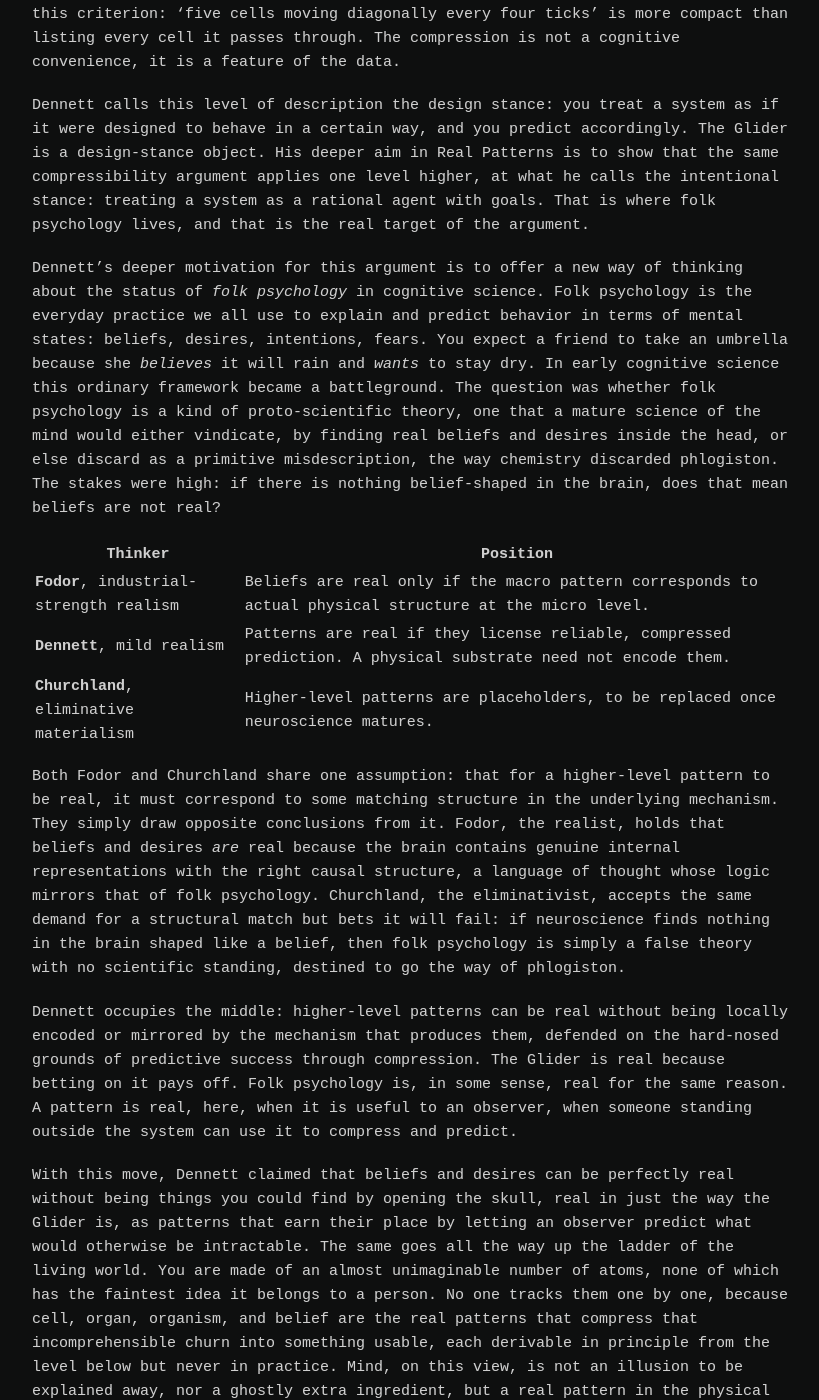
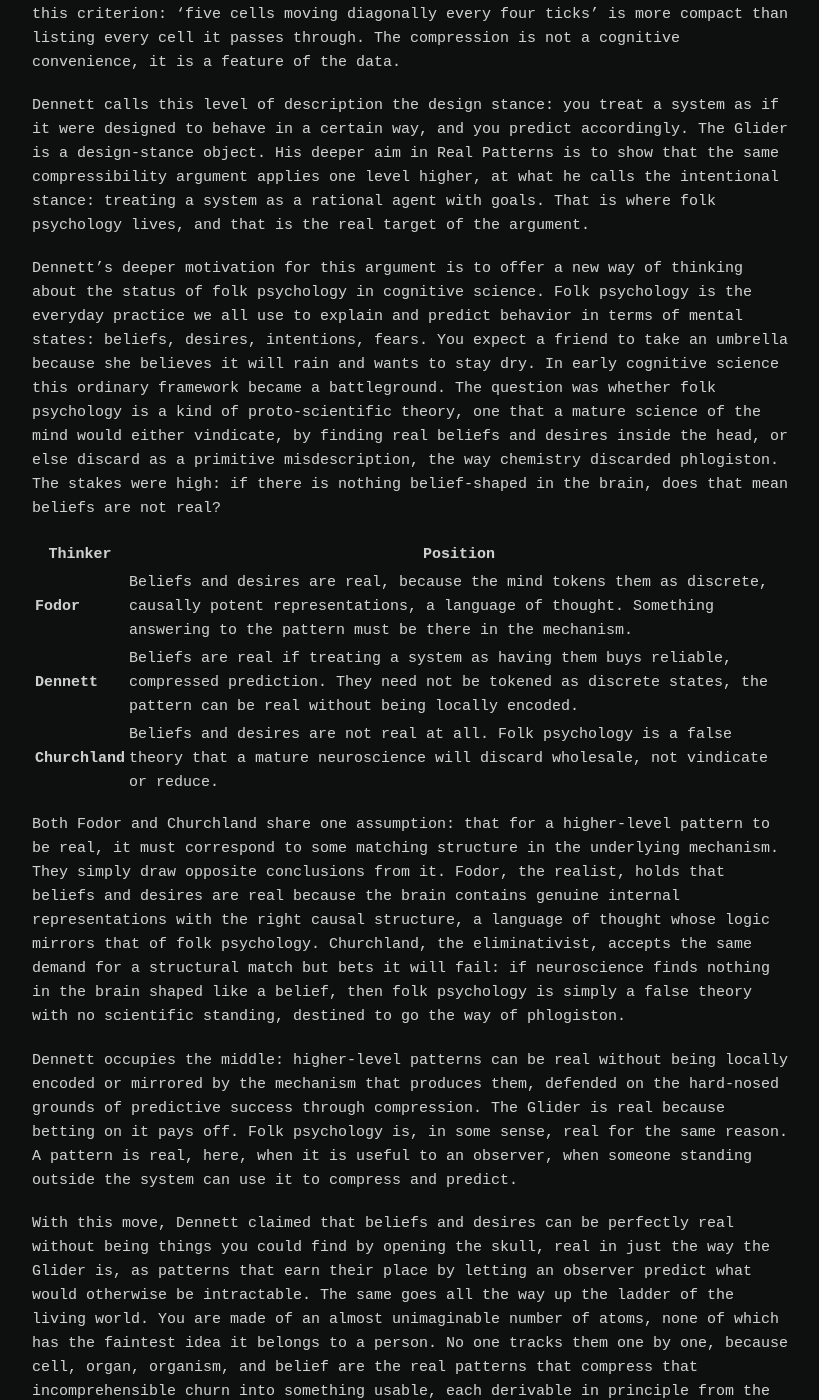
Before and after one commit to ieddeveci/ieddeveci.github.io, a Jekyll site: the page built from _posts/2026-06-09-cellular-consciousness.md, in a window 1280 px wide and 1400 px high, scrolled down 7007 px. Shown: the whole window, without its empty margins (228-1047 px from the left). Built offline with Jekyll 4.4.1, drawn with Linux system fonts in a browser that asks for light colours; some of the changed text lies outside the part shown.

Commit message:
Refine text for clarity and remove redundancy

```diff
--- a/_posts/2026-06-09-cellular-consciousness.md
+++ b/_posts/2026-06-09-cellular-consciousness.md
@@ -17,7 +17,7 @@ This question assumes some kind of emergence, and I want to approach it from a c
 
 ## Why Emergence Is a Difficult Word
 
-The word emergence is one of the most contested in all of science and philosophy. Skeptics have called it a placeholder for ignorance, a way of saying *something happens here that we don't yet understand* while making it sound profound. Others argue it is not a single concept at all, but a family of loosely related phenomena that resist unified treatment. Emergence, in this sense, can operate like a god of the gaps, a name we reach for whenever the reductionist assumption, that the way to understand something complex is to take it apart, runs out of road.
+The word emergence is one of the most contested in all of science and philosophy. Skeptics have called it a placeholder for ignorance, a way of saying something happens here that we don't yet understand while making it sound profound. Others argue it is not a single concept at all, but a family of loosely related phenomena that resist unified treatment. Emergence, in this sense, can operate like a god of the gaps, a name we reach for whenever the reductionist assumption, that the way to understand something complex is to take it apart, runs out of road.
 
 These criticisms are not trivial. Those who study the concept tend to distinguish a stronger reading, in which higher-level properties are completely irreducible to lower-level ones, from a weaker one, in which higher-level behavior is in principle derivable from the lower-level rules but only through computation too expensive to be tractable. Neither reading has settled the debate. The strong version is widely contested; the weak version is sometimes accused of being so permissive it says nothing interesting. A reasonable strand of opinion holds that the word should be abandoned entirely until we have sharper tools for saying what we mean.
 
@@ -131,15 +131,15 @@ He grounded this in information theory. Drawing on Gregory Chaitin's definition
 
 Dennett calls this level of description the design stance: you treat a system as if it were designed to behave in a certain way, and you predict accordingly. The Glider is a design-stance object. His deeper aim in Real Patterns is to show that the same compressibility argument applies one level higher, at what he calls the intentional stance: treating a system as a rational agent with goals. That is where folk psychology lives, and that is the real target of the argument.
 
-Dennett's deeper motivation for this argument is to offer a new way of thinking about the status of *folk psychology* in cognitive science. Folk psychology is the everyday practice we all use to explain and predict behavior in terms of mental states: beliefs, desires, intentions, fears. You expect a friend to take an umbrella because she *believes* it will rain and *wants* to stay dry. In early cognitive science this ordinary framework became a battleground. The question was whether folk psychology is a kind of proto-scientific theory, one that a mature science of the mind would either vindicate, by finding real beliefs and desires inside the head, or else discard as a primitive misdescription, the way chemistry discarded phlogiston. The stakes were high: if there is nothing belief-shaped in the brain, does that mean beliefs are not real?
+Dennett's deeper motivation for this argument is to offer a new way of thinking about the status of folk psychology in cognitive science. Folk psychology is the everyday practice we all use to explain and predict behavior in terms of mental states: beliefs, desires, intentions, fears. You expect a friend to take an umbrella because she believes it will rain and wants to stay dry. In early cognitive science this ordinary framework became a battleground. The question was whether folk psychology is a kind of proto-scientific theory, one that a mature science of the mind would either vindicate, by finding real beliefs and desires inside the head, or else discard as a primitive misdescription, the way chemistry discarded phlogiston. The stakes were high: if there is nothing belief-shaped in the brain, does that mean beliefs are not real?
 
 | Thinker | Position |
 |---------|----------|
-| **Fodor**, industrial-strength realism | Beliefs are real only if the macro pattern corresponds to actual physical structure at the micro level. |
-| **Dennett**, mild realism | Patterns are real if they license reliable, compressed prediction. A physical substrate need not encode them. |
-| **Churchland**, eliminative materialism | Higher-level patterns are placeholders, to be replaced once neuroscience matures. |
+| **Fodor** | Beliefs and desires are real, because the mind tokens them as discrete, causally potent representations, a language of thought. Something answering to the pattern must be there in the mechanism. |
+| **Dennett** | Beliefs are real if treating a system as having them buys reliable, compressed prediction. They need not be tokened as discrete states, the pattern can be real without being locally encoded. |
+| **Churchland** | Beliefs and desires are not real at all. Folk psychology is a false theory that a mature neuroscience will discard wholesale, not vindicate or reduce. |
 
-Both Fodor and Churchland share one assumption: that for a higher-level pattern to be real, it must correspond to some matching structure in the underlying mechanism. They simply draw opposite conclusions from it. Fodor, the realist, holds that beliefs and desires *are* real because the brain contains genuine internal representations with the right causal structure, a language of thought whose logic mirrors that of folk psychology. Churchland, the eliminativist, accepts the same demand for a structural match but bets it will fail: if neuroscience finds nothing in the brain shaped like a belief, then folk psychology is simply a false theory with no scientific standing, destined to go the way of phlogiston.
+Both Fodor and Churchland share one assumption: that for a higher-level pattern to be real, it must correspond to some matching structure in the underlying mechanism. They simply draw opposite conclusions from it. Fodor, the realist, holds that beliefs and desires are real because the brain contains genuine internal representations with the right causal structure, a language of thought whose logic mirrors that of folk psychology. Churchland, the eliminativist, accepts the same demand for a structural match but bets it will fail: if neuroscience finds nothing in the brain shaped like a belief, then folk psychology is simply a false theory with no scientific standing, destined to go the way of phlogiston.
 
 Dennett occupies the middle: higher-level patterns can be real without being locally encoded or mirrored by the mechanism that produces them, defended on the hard-nosed grounds of predictive success through compression. The Glider is real because betting on it pays off. Folk psychology is, in some sense, real for the same reason. A pattern is real, here, when it is useful to an observer, when someone standing outside the system can use it to compress and predict.
 
@@ -161,9 +161,9 @@ But notice the shape of that criterion, because the rest of the essay turns on i
 
 ## Autopoiesis: The View From Inside
 
-For all its power, Dennett's criterion has a blind spot built into its strength. A pattern is real if *an observer* can use it to compress and predict. That says nothing about what it is to *be* that unit, if being it is like anything at all.
+For all its power, Dennett's criterion has a blind spot built into its strength. A pattern is real if an observer can use it to compress and predict. That says nothing about what it is to be that unit, if being it is like anything at all.
 
-In the early 1970s, two Chilean biologists set out from the opposite end. Humberto Maturana and Francisco Varela asked not "when should an observer count something as alive?" but "what does a living system *do* that makes it a system in the first place?" Their answer was **autopoiesis**, from the Greek for *self-producing*. A living system is a network of processes that continuously produces the very components that produce the network, and in doing so specifies its own boundary. A cell manufactures the membrane that contains the chemistry that manufactures the membrane. There is no blueprint read by an external machine, as in von Neumann's design. The organization and the thing organized become the same loop, sustained from within.
+In the early 1970s, two Chilean biologists set out from the opposite end. Humberto Maturana and Francisco Varela asked not "when should an observer count something as alive?" but "what does a living system do that makes it a system in the first place?" Their answer was **autopoiesis**, from the Greek for self-producing. A living system is a network of processes that continuously produces the very components that produce the network, and in doing so specifies its own boundary. A cell manufactures the membrane that contains the chemistry that manufactures the membrane. There is no blueprint read by an external machine, as in von Neumann's design. The organization and the thing organized become the same loop, sustained from within.
 
 Maturana and Varela were explicitly rejecting the standpoint the first half of this essay relied on. A Real Pattern is something we find useful. An autopoietic unity is something that constitutes itself, whether or not anyone is watching. Their 1972 book's original Spanish title was, tellingly, *De máquinas y seres vivos* (*On Machines and Living Beings*), and its burden is that a living being is not merely a machine described from the outside, but a unity that continually brings itself forth, something an external description never fully captures.
 
```
